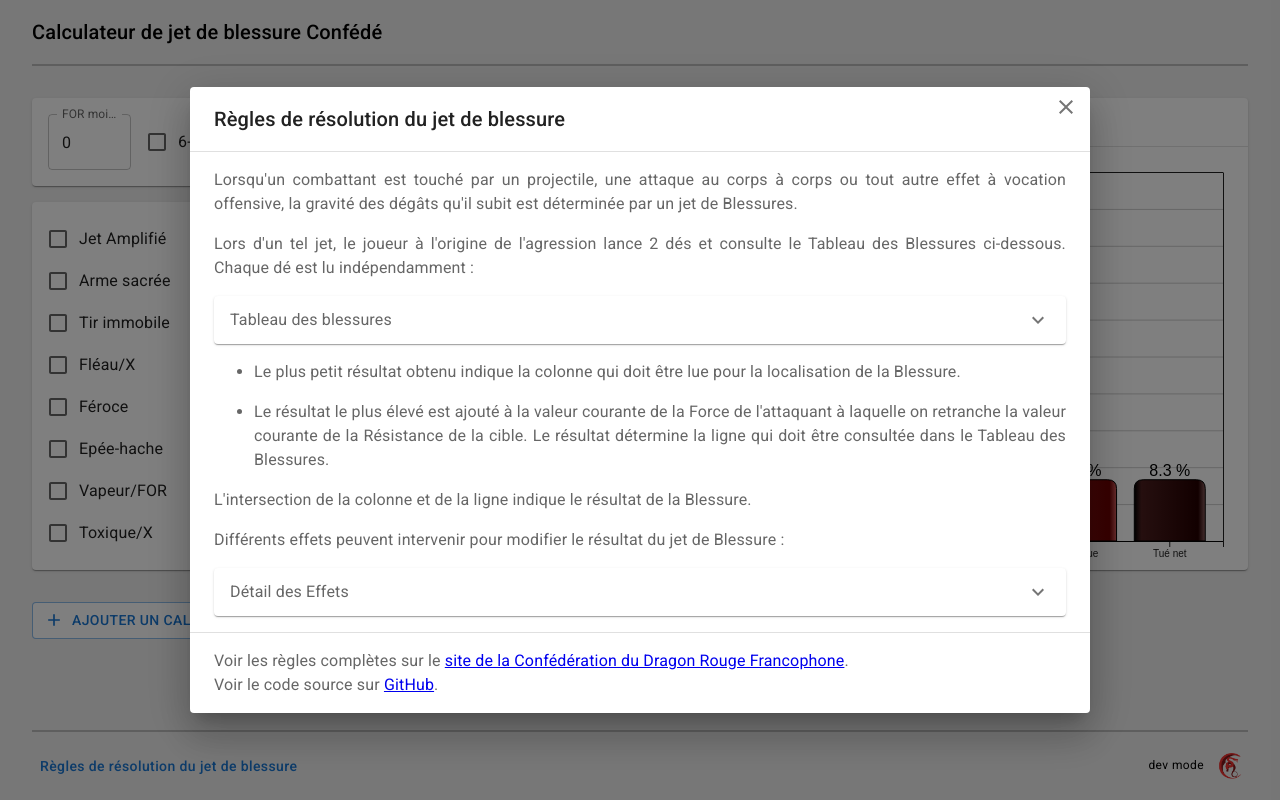
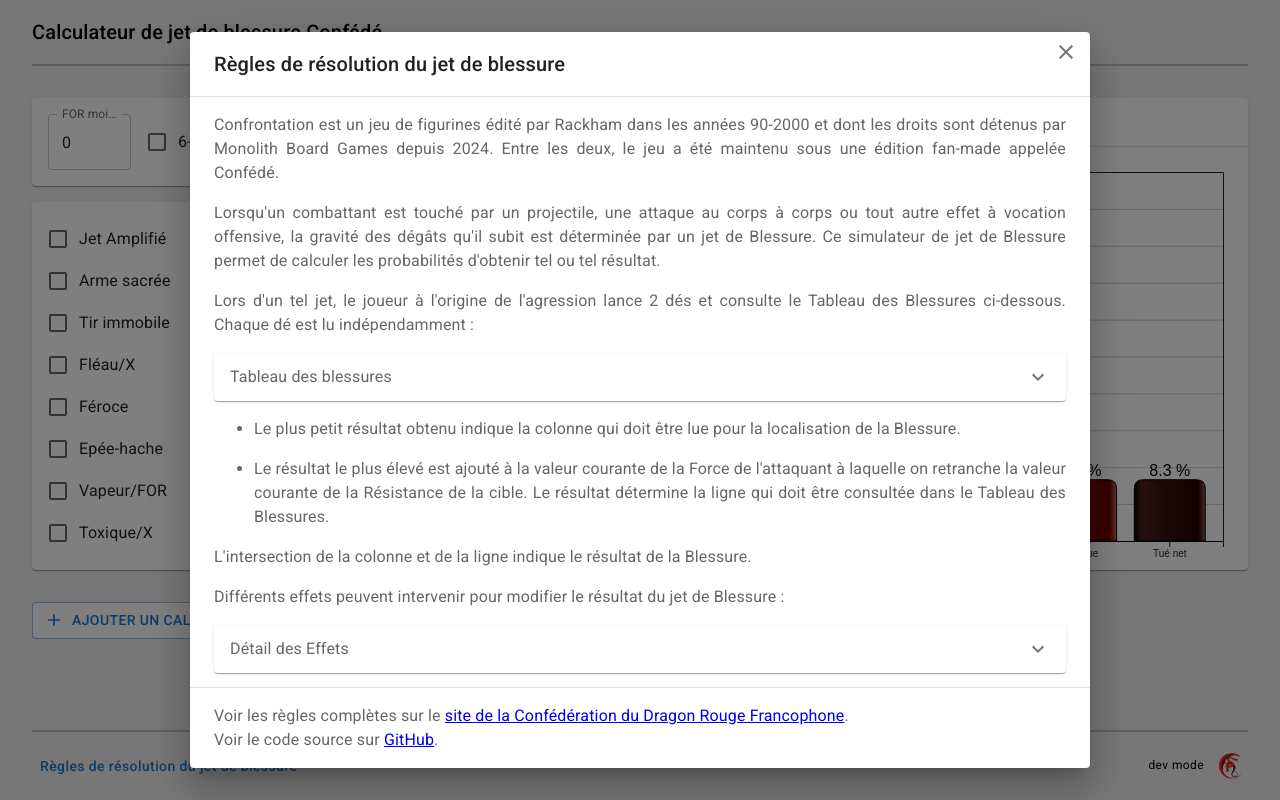
Before and after one commit to SebDelile/cdrf-wounds, a Next.js app: page / in a window 1280 px wide. Both pictures are taken after a click on the button "Règles de résolution du jet de blessure". Built offline with nearby package versions, Linux system fonts and the light colour scheme.

Commit message:
add a disclaimer

```diff
--- a/src/components/ExplanationDialog.tsx
+++ b/src/components/ExplanationDialog.tsx
@@ -52,6 +52,7 @@
             textAlign: 'justify',
           }}
         >
+          <DialogContentText>{EXPLANATION.disclaimer}</DialogContentText>
           <DialogContentText>{EXPLANATION.intro}</DialogContentText>
           <DialogContentText>{EXPLANATION.rule}</DialogContentText>
           <Accordion disableGutters sx={{ borderRadius: '0.25rem !important' }}>
--- a/src/constants/explanation.ts
+++ b/src/constants/explanation.ts
@@ -1,6 +1,8 @@
 export const EXPLANATION = {
+  disclaimer:
+    'Confrontation est un jeu de figurines édité par Rackham dans les années 90-2000 et dont les droits sont détenus par Monolith Board Games depuis 2024. Entre les deux, le jeu a été maintenu sous une édition fan-made appelée Confédé.',
   intro:
-    "Lorsqu'un combattant est touché par un projectile, une attaque au corps à corps ou tout autre effet à vocation offensive, la gravité des dégâts qu'il subit est déterminée par un jet de Blessures.",
+    "Lorsqu'un combattant est touché par un projectile, une attaque au corps à corps ou tout autre effet à vocation offensive, la gravité des dégâts qu'il subit est déterminée par un jet de Blessure. Ce simulateur de jet de Blessure permet de calculer les probabilités d'obtenir tel ou tel résultat.",
   rule: "Lors d'un tel jet, le joueur à l'origine de l'agression lance 2 dés et consulte le Tableau des Blessures ci-dessous. Chaque dé est lu indépendamment :",
   smallerDice:
     'Le plus petit résultat obtenu indique la colonne qui doit être lue pour la localisation de la Blessure.',
```
